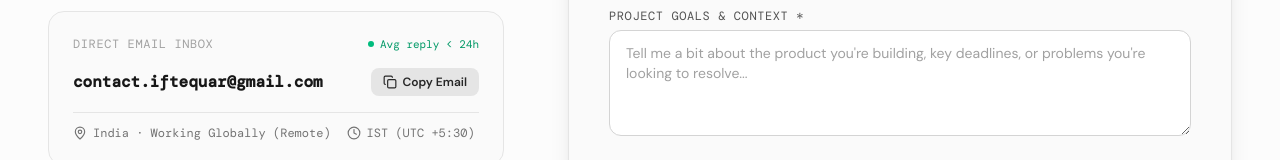
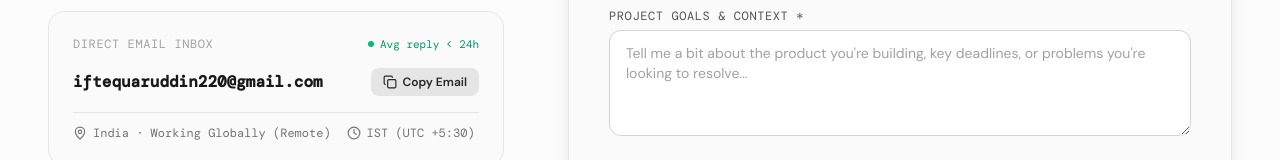
Before and after one commit to iftequaruddin220-hue/iftequar, a React (Vite) app: page / in a window 1280 px wide. Shown: the part 7422-7582 px from the top of the page. Built offline with nearby package versions, Linux system fonts and the light colour scheme; a web font is replaced by a local one.

Commit message:
Update portfolioData.ts

```diff
--- a/src/data/portfolioData.ts
+++ b/src/data/portfolioData.ts
@@ -5,16 +5,14 @@ export const PERSONAL_INFO = {
   role: 'Digital Products · Software Engineering · AI',
   tagline: 'I turn ideas into digital products.',
   bio: 'I design and build websites, software, and intelligent digital systems that help businesses move from an idea to something real. Based in India, working with ambitious clients globally.',
-  email: 'contact.iftequar@gmail.com',
-  secondaryEmail: 'iftequaruddin220@gmail.com',
+  email: 'iftequaruddin220@gmail.com',
   location: 'India · Working Globally (Remote)',
   availability: 'Available for Q3/Q4 Projects',
   status: 'Accepting select freelance & full-stack contract work',
   socials: {
-    github: 'https://github.com',
-    linkedin: 'https://linkedin.com',
-    x: 'https://x.com',
-    instagram: 'https://instagram.com',
+
+    linkedin: 'www.linkedin.com/in/iftequar-uddin-316b2a376',
+
   },
 };
 
```
